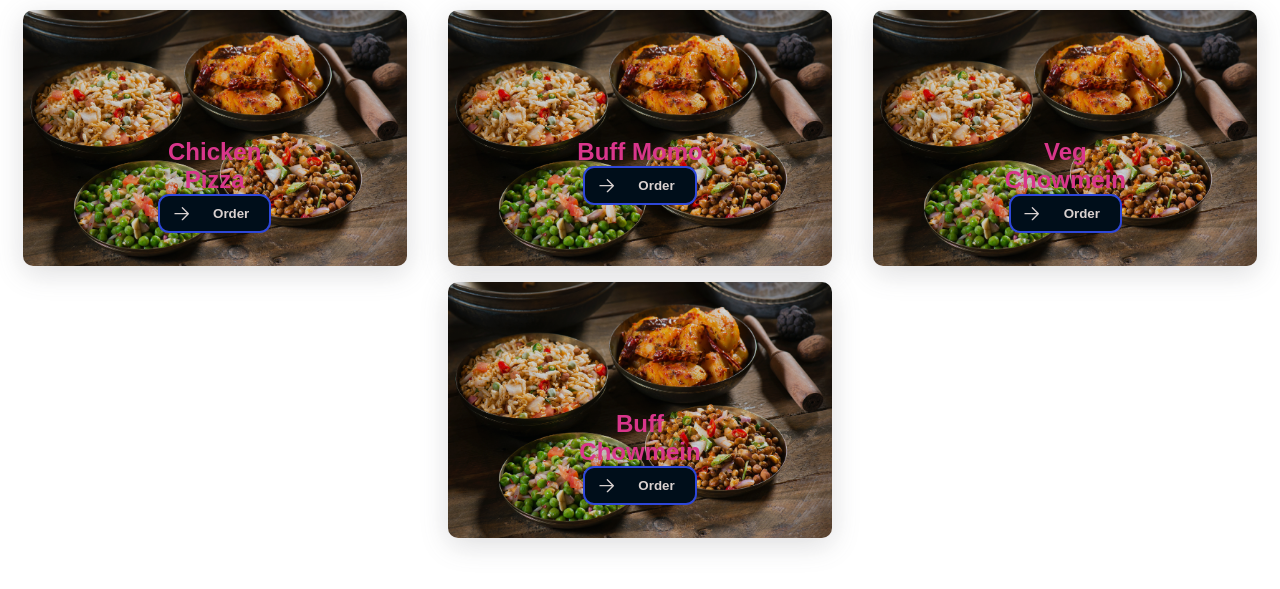
After one commit to aayushtcp/KhanaSana, a Django app: template templates/cards.html in a window 1280 px wide. The commit adds this page. Shown: the top 589 px of the page. Run offline with Django 4.2, Linux system fonts and the light colour scheme; the template is opened without the code that fills it, so the values that code supplies are empty.

Commit message:
Components defragmentation for ulti-use purpose

```diff
--- a/lyammaApp/views.py
+++ b/lyammaApp/views.py
@@ -4,4 +4,4 @@ from django.shortcuts import render
 
 #For index Page / Landing Page / Home Page
 def index(request):
-    return render(request, 'index.html')
+    return render(request, 'cards.html')
--- /dev/null
+++ b/static/cards.css
@@ -0,0 +1,120 @@
+* {
+    margin: 0;
+    padding: 0;
+    box-sizing: border-box;
+    font-family: sans-serif;
+}
+
+
+:root {
+    --bcolor: #00101F;
+    --mainheading: #F4CE14;
+    --para: #fff6f4;
+    --hotish: #FF3FA4;
+    --skyblue: #525FE1;
+}
+
+
+
+/* =============================== */
+/* Card CSS Starts */
+/* =============================== */
+
+.cards {
+    padding: 10px;
+    display: flex;
+    flex-wrap: wrap;
+    gap: 1rem;
+    justify-content: space-around;
+}
+
+.maincard {
+    background: url("/static/check.jpg")no-repeat;
+    box-shadow: rgba(100, 100, 111, 0.2) 0px 7px 29px 0px;
+    height: 10vh;
+    width: 30vw;
+    padding: 10vw;
+    background-position: center center;
+    background-size: cover;
+    filter: brightness(85%);
+    cursor: pointer;
+    border-radius: 10px;
+}
+
+.card-contents {
+    display: flex;
+    flex-direction: column;
+    align-items: center;
+    justify-content: center;
+}
+
+.card-contents h2 {
+    text-align: center;
+    color: var(--hotish);
+    font-size: x-large;
+}
+
+.card-btn {
+    align-self: center;
+}
+
+/* =============================== */
+/* Card CSS End */
+/* =============================== */
+/* for small screem */
+@media(max-width: 980px) {
+    .cards {
+        padding: 10px;
+        display: flex;
+        flex-wrap: wrap;
+        gap: 1rem;
+    }
+
+    .maincard {
+        background: url("/static/check.jpg")no-repeat;
+        box-shadow: rgba(100, 100, 111, 0.2) 0px 7px 29px 0px;
+        height: 20vh;
+        width: 40vw;
+        padding: 10vw;
+        background-position: center center;
+        background-size: cover;
+        filter: brightness(85%);
+        cursor: pointer;
+        border-radius: 10px;
+    }
+}
+
+/* banner button starts */
+.banner-button {
+    background-color: var(--bcolor);
+    color: var(--para);
+    width: 8.5em;
+    height: 2.9em;
+    border: #3654ff 0.2em solid;
+    border-radius: 11px;
+    text-align: right;
+    transition: all 0.6s ease;
+}
+
+.banner-button:hover {
+    background-color: #2675be;
+    cursor: pointer;
+    color: var(--para);
+}
+
+.banner-button svg {
+    width: 1.6em;
+    margin: -0.2em 0.8em 1em;
+    position: absolute;
+    display: flex;
+    transition: all 0.6s ease;
+}
+
+.banner-button:hover svg {
+    transform: translateX(5px);
+}
+
+.banner-button .text {
+    font-weight: bold;
+    margin: 0 1.5em
+}
--- a/static/chainekura.css
+++ b/static/chainekura.css
@@ -184,7 +184,6 @@ html {
 /* =============================== */
 
 .cards {
-
     padding: 10px;
     display: flex;
     flex-wrap: wrap;
--- /dev/null
+++ b/templates/cards.html
@@ -0,0 +1,97 @@
+{% load static %}
+<!DOCTYPE html>
+<html lang="en">
+
+<head>
+    <meta charset="UTF-8">
+    <meta name="viewport" content="width=device-width, initial-scale=1.0">
+    <link rel="stylesheet" href="{% static 'cards.css' %}">
+    <title>Cards</title>
+</head>
+
+<body>
+    <!-- card prototype 1 start -->
+    <div class="cards">
+        <!-- Card one starts -->
+        <div class="maincard">
+            <div class="card-contents">
+                <h2>Chicken Pizza</h2>
+                <!-- <p>Lorem ipsum dolor sit amet.</p> -->
+                <button class="banner-button card-btn">
+                    <svg xmlns="http://www.w3.org/2000/svg" fill="none" viewBox="0 0 24 24" stroke-width="1.5"
+                        stroke="currentColor" class="w-6 h-6">
+                        <path stroke-linecap="round" stroke-linejoin="round"
+                            d="M4.5 12h15m0 0l-6.75-6.75M19.5 12l-6.75 6.75">
+                        </path>
+                    </svg>
+                    <div class="text">
+                        Order
+                    </div>
+                </button>
+            </div>
+        </div>
+        <!-- Card one ends -->
+
+        <!-- Card two starts -->
+        <div class="maincard">
+            <div class="card-contents">
+                <h2>Buff Momo</h2>
+                <!-- <p>Lorem ipsum dolor sit amet.</p> -->
+                <button class="banner-button card-btn">
+                    <svg xmlns="http://www.w3.org/2000/svg" fill="none" viewBox="0 0 24 24" stroke-width="1.5"
+                        stroke="currentColor" class="w-6 h-6">
+                        <path stroke-linecap="round" stroke-linejoin="round"
+                            d="M4.5 12h15m0 0l-6.75-6.75M19.5 12l-6.75 6.75">
+                        </path>
+                    </svg>
+                    <div class="text">
+                        Order
+                    </div>
+                </button>
+            </div>
+        </div>
+        <!-- Card two ends -->
+
+        <!-- Card three starts -->
+        <div class="maincard">
+            <div class="card-contents">
+                <h2>Veg Chowmein</h2>
+                <!-- <p>Lorem ipsum dolor sit amet.</p> -->
+                <button class="banner-button card-btn">
+                    <svg xmlns="http://www.w3.org/2000/svg" fill="none" viewBox="0 0 24 24" stroke-width="1.5"
+                        stroke="currentColor" class="w-6 h-6">
+                        <path stroke-linecap="round" stroke-linejoin="round"
+                            d="M4.5 12h15m0 0l-6.75-6.75M19.5 12l-6.75 6.75">
+                        </path>
+                    </svg>
+                    <div class="text">
+                        Order
+                    </div>
+                </button>
+            </div>
+        </div>
+        <!-- Card three ends -->
+
+        <!-- Card four starts -->
+        <div class="maincard">
+            <div class="card-contents">
+                <h2>Buff Chowmein</h2>
+                <!-- <p>Lorem ipsum dolor sit amet.</p> -->
+                <button class="banner-button card-btn">
+                    <svg xmlns="http://www.w3.org/2000/svg" fill="none" viewBox="0 0 24 24" stroke-width="1.5"
+                        stroke="currentColor" class="w-6 h-6">
+                        <path stroke-linecap="round" stroke-linejoin="round"
+                            d="M4.5 12h15m0 0l-6.75-6.75M19.5 12l-6.75 6.75">
+                        </path>
+                    </svg>
+                    <div class="text">
+                        Order
+                    </div>
+                </button>
+            </div>
+        </div>
+        <!-- Card four ends -->
+    </div>
+</body>
+
+</html>
```
Also changed, not shown: static/banner.css (added, +124 -0 lines), templates/banner.html (added, +38 -0 lines).
